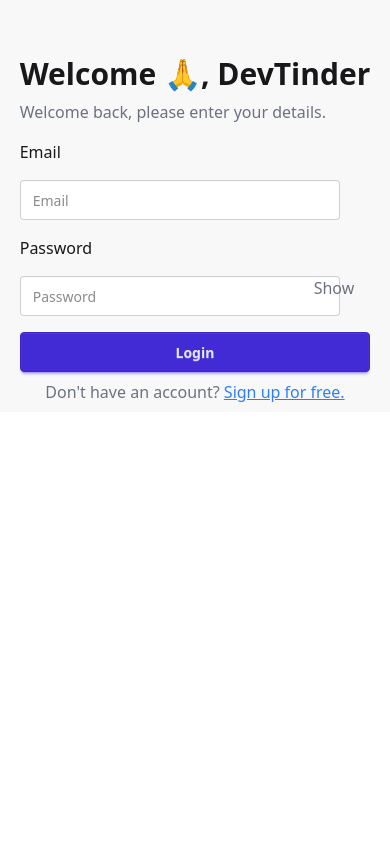
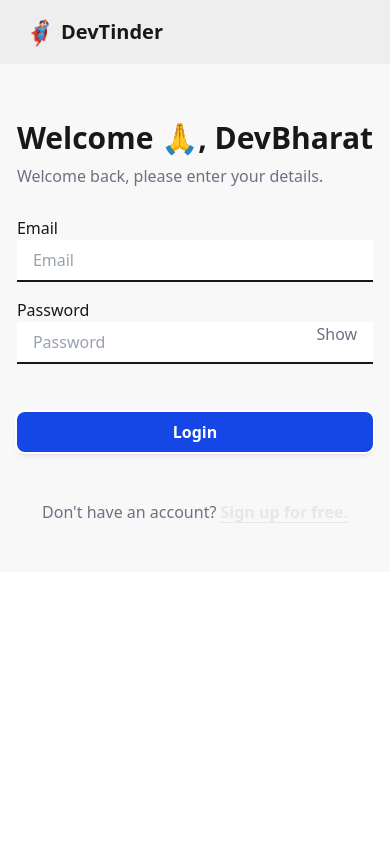
Before and after one commit to ShivamIsHere/devTinder-web, a React (Vite) app: page /login in a window 390 px wide. Shown: the top 844 px of the page. Built offline with nearby package versions, Linux system fonts and the light colour scheme; no server answers.

Commit message:
updated code

```diff
--- a/src/App.jsx
+++ b/src/App.jsx
@@ -1,7 +1,6 @@
 import { BrowserRouter, Route, Routes } from "react-router-dom"
 import Body from "./components/Body"
 import Login from "./components/Login"
-import Signup from "./components/Signup"
 import Profile from "./components/Profile"
 import { Provider } from "react-redux"
 import appStore from "./utils/appStore"
@@ -19,13 +18,10 @@
     <Provider store={appStore}>
       <BrowserRouter basename="/">
         <Routes>
-        <Route path="/login" element={<Login />} />
-        <Route path="/signup" element={<Signup />} />
           <Route path="/" element={<Body/>} >
             <Route path="/" element={<Home/>} />
             <Route path="/feed" element={<Feed/>} />
             <Route path="/login" element={<Login/>} />
-            <Route path="/signup" element={<Signup/>} />
             <Route path="/profile" element={<Profile/>} />
             <Route path="/connections" element={<Connections/>} />
             <Route path="/requests" element={<Requests/>} />
--- a/src/components/Auth.jsx
+++ /dev/null
@@ -1,26 +0,0 @@
-import { useState } from "react";
-import Login from "./Login";
-import SignUp from "./Signup";
-
-const Auth = () => {
-  const [isLoginForm, setIsLoginForm] = useState(true);
-
-  return (
-    <div className="flex flex-wrap">
-      <div className="w-full md:w-1/2 flex justify-center items-center bg-base-200">
-        {isLoginForm ? <Login toggleForm={() => setIsLoginForm(false)} /> : <SignUp toggleForm={() => setIsLoginForm(true)} />}
-      </div>
-
-      <div className="hidden md:block md:w-1/2 h-screen">
-        <img className="h-full w-full object-cover opacity-90"
-          src={isLoginForm
-            ? "https://i.pinimg.com/originals/06/aa/40/06aa408f09f394c3b46d6cbe1efad944.gif"
-            : "https://i.pinimg.com/originals/a4/07/22/a4072206392b57e4b3ede6588e81d7f3.gif"}
-          alt="Background"
-        />
-      </div>
-    </div>
-  );
-};
-
-export default Auth;
--- a/src/components/Login.jsx
+++ b/src/components/Login.jsx
@@ -5,21 +5,47 @@
 import { useNavigate } from "react-router-dom";
 import { BASE_URL } from "../utils/constants";
 
-const Login = ({ toggleForm }) => {
+const Login = () => {
+  const [firstName, setFirstName] = useState("");
+  const [lastName, setLastName] = useState("");
+  const [age, setAge] = useState("");
+  const [gender, setGender] = useState("");
   const [emailId, setEmailId] = useState("");
   const [password, setPassword] = useState("");
   const [showPassword, setShowPassword] = useState(false);
   const [errorMessage, setErrorMessage] = useState("");
+  const [isLoginForm, setIsLoginForm] = useState(true);
 
   const dispatch = useDispatch();
   const navigate = useNavigate();
 
+  // Handle login form submission
   const handleLogin = async (e) => {
     e.preventDefault();
     try {
-      const res = await axios.post(`${BASE_URL}/login`, { emailId, password }, { withCredentials: true });
+      const res = await axios.post(
+        `${BASE_URL}/login`,
+        { emailId, password },
+        { withCredentials: true }
+      );
       dispatch(addUser(res.data));
       navigate("/feed");
+    } catch (err) {
+      setErrorMessage(err?.response?.data?.message || "Something went wrong!");
+      console.error(err);
+    }
+  };
+
+  const handleSignUp = async (e) => {
+    e.preventDefault();
+    try {
+      const res = await axios.post(
+        `${BASE_URL}/signup`,
+        { emailId, password, firstName, lastName, age, gender },
+        { withCredentials: true }
+      );
+      dispatch(addUser(res.data));
+      navigate("/profile");
     } catch (err) {
       setErrorMessage(err?.response?.data?.message || "Something went wrong!");
       console.error(err);
@@ -30,42 +56,148 @@
     <div className="flex flex-wrap">
       <div className="flex w-full flex-col md:w-1/2 bg-base-200">
         <div className="lg:w-[28rem] mx-auto my-auto flex flex-col justify-center pt-8 md:justify-start md:px-6 md:pt-16 mt-6">
-          <p className="text-left text-3xl font-bold">Welcome 🙏, DevTinder</p>
-          <p className="mt-2 text-left text-gray-500">Welcome back, please enter your details.</p>
+          <div>
+            {isLoginForm ? (
+              <p className="text-left text-3xl font-bold">
+                Welcome 🙏, DevBharat
+              </p>
+            ) : (
+              <p className="text-left text-3xl font-bold">Register</p>
+            )}
+          </div>
 
-          <form className="flex flex-col pt-4 space-y-4" onSubmit={handleLogin}>
+          <p className="mt-2 text-left text-gray-500">
+            Welcome back, please enter your details.
+          </p>
+
+          <div className="flex flex-col pt-3 md:pt-8">
+            {/* SignUp Form */}
+            {!isLoginForm && (
+              <>
+                <div className="grid gap-3 md:grid-cols-2">
+                  {/* First Name */}
+                  <div>
+                    <label>First Name</label>
+                    <input
+                      type="text"
+                      value={firstName}
+                      onChange={(e) => setFirstName(e.target.value)}
+                      placeholder="Your Name"
+                      className="mt-2 h-12 w-full rounded-md bg-gray-100 px-3"
+                    />
+                  </div>
+                  {/* Last Name */}
+                  <div>
+                    <label>Last Name</label>
+                    <input
+                      type="text"
+                      value={lastName}
+                      onChange={(e) => setLastName(e.target.value)}
+                      placeholder="Last Name"
+                      className="mt-2 h-12 w-full rounded-md bg-gray-100 px-3"
+                    />
+                  </div>
+
+                  <div>
+                    <label>Gender</label>
+                    <select
+                      value={gender}
+                      onChange={(e) => setGender(e.target.value)}
+                      className="mt-2 h-12 w-full rounded-md bg-gray-100 px-3"
+                    >
+                      <option value="">Select Gender</option>
+                      <option value="male">Male</option>
+                      <option value="female">Female</option>
+                      <option value="other">Others</option>
+                    </select>
+                  </div>
+
+                  <div>
+                    <label>Age</label>
+                    <input
+                      type="text"
+                      value={age}
+                      onChange={(e) => setAge(e.target.value)}
+                      placeholder="Enter your age"
+                      className="mt-2 h-12 w-full rounded-md bg-gray-100 px-3"
+                    />
+                  </div>
+                </div>
+              </>
+            )}
+
+            <div>
+              <div className="flex flex-col pt-4">
                 <label>Email</label>
+                <div className="focus-within:border-b-gray-500 relative flex overflow-hidden border-b-2 transition">
                   <input
                     type="email"
                     value={emailId}
                     onChange={(e) => setEmailId(e.target.value)}
-              className="input input-bordered w-full max-w-xs"
+                    id="login-email"
+                    className="w-full flex-1 appearance-none border-gray-300 bg-base-100 px-4 py-2 text-base text-white placeholder-gray-400 focus:outline-none"
                     placeholder="Email"
                   />
-
+                </div>
+              </div>
+              <div className="mb-12 flex flex-col pt-4">
                 <label>Password</label>
-            <div className="relative">
+                <div className="focus-within:border-b-gray-500 relative flex overflow-hidden border-b-2 transition">
                   <input
                     type={showPassword ? "text" : "password"}
                     value={password}
                     onChange={(e) => setPassword(e.target.value)}
-                className="input input-bordered w-full max-w-xs"
+                    id="login-password"
+                    className="w-full flex-1 appearance-none border-gray-300 bg-base-100 px-4 py-2 text-base text-white placeholder-gray-400 focus:outline-none"
                     placeholder="Password"
                   />
-              <button type="button" onClick={() => setShowPassword(!showPassword)} className="absolute right-4 text-gray-500">
+                  <button
+                    type="button"
+                    onClick={() => setShowPassword(!showPassword)}
+                    className="absolute right-4 text-gray-500"
+                  >
                     {showPassword ? "Hide" : "Show"}
                   </button>
                 </div>
+              </div>
+              {errorMessage && (
+                <div className="text-red-500 text-sm mb-4">{errorMessage}</div>
+              )}
+            </div>
 
-            {errorMessage && <p className="text-red-500">{errorMessage}</p>}
+            <button
+              onClick={isLoginForm ? handleLogin : handleSignUp}
+              className="w-full rounded-lg bg-blue-700 px-4 py-2 text-center text-base font-semibold text-white shadow-md ring-gray-500 ring-offset-2 transition focus:ring-2"
+            >
+              {isLoginForm ? "Login" : "Sign Up"}
+            </button>
+          </div>
 
-            <button className="btn btn-primary w-full" type="submit">Login</button>
-          </form>
-
-          <p className="m-auto cursor-pointer py-2 text-gray-500">
-            Don't have an account? <span className="text-blue-500 underline cursor-pointer" onClick={toggleForm}>Sign up for free.</span>
+          <div className="py-12 text-center">
+            <p className="whitespace-nowrap text-gray-500">
+              {isLoginForm ? "Don't have an account? " : "Existing User? "}
+              <span
+                className="underline-offset-4 md:mx-2 font-semibold text-gray-200 underline cursor-pointer"
+                onClick={() => setIsLoginForm(!isLoginForm)}
+              >
+                {isLoginForm ? "Sign up for free." : "Login Here"}
+              </span>
             </p>
           </div>
+        </div>
+      </div>
+
+      {/* Right Side image */}
+      <div className="pointer-events-none relative hidden h-screen select-none md:block md:w-1/2">
+        <img
+          className="-z-1 absolute h-full w-full object-cover object-center opacity-90"
+          src={
+            isLoginForm
+              ? "https://i.pinimg.com/originals/06/aa/40/06aa408f09f394c3b46d6cbe1efad944.gif"
+              : "https://i.pinimg.com/originals/a4/07/22/a4072206392b57e4b3ede6588e81d7f3.gif"
+          }
+          alt="Background"
+        />
       </div>
     </div>
   );
--- a/src/components/Signup.jsx
+++ /dev/null
@@ -1,77 +0,0 @@
-import { useState } from "react";
-import axios from "axios";
-import { useDispatch } from "react-redux";
-import { addUser } from "../utils/userSlice";
-import { useNavigate } from "react-router-dom";
-import { BASE_URL } from "../utils/constants";
-
-const SignUp = ({ toggleForm }) => {
-  const [firstName, setFirstName] = useState("");
-  const [lastName, setLastName] = useState("");
-  const [age, setAge] = useState("");
-  const [gender, setGender] = useState("");
-  const [emailId, setEmailId] = useState("");
-  const [password, setPassword] = useState("");
-  const [errorMessage, setErrorMessage] = useState("");
-
-  const dispatch = useDispatch();
-  const navigate = useNavigate();
-
-  const handleSignUp = async (e) => {
-    e.preventDefault();
-    try {
-      const res = await axios.post(`${BASE_URL}/signup`, { emailId, password, firstName, lastName, age, gender }, { withCredentials: true });
-      dispatch(addUser(res.data));
-      navigate("/profile");
-    } catch (err) {
-      setErrorMessage(err?.response?.data?.message || "Something went wrong!");
-      console.error(err);
-    }
-  };
-
-  return (
-    <div className="flex flex-wrap">
-      <div className="flex w-full flex-col md:w-1/2 bg-base-200">
-        <div className="lg:w-[28rem] mx-auto my-auto flex flex-col justify-center pt-8 md:justify-start md:px-6 md:pt-16 mt-6">
-          <p className="text-left text-3xl font-bold">Register</p>
-          <p className="mt-2 text-left text-gray-500">Create your account and get started.</p>
-
-          <form className="flex flex-col pt-4 space-y-4" onSubmit={handleSignUp}>
-            <label>First Name</label>
-            <input type="text" value={firstName} onChange={(e) => setFirstName(e.target.value)} className="input input-bordered w-full max-w-xs" placeholder="First Name" />
-
-            <label>Last Name</label>
-            <input type="text" value={lastName} onChange={(e) => setLastName(e.target.value)} className="input input-bordered w-full max-w-xs" placeholder="Last Name" />
-
-            <label>Gender</label>
-            <select value={gender} onChange={(e) => setGender(e.target.value)} className="input input-bordered w-full max-w-xs">
-              <option value="">Select Gender</option>
-              <option value="male">Male</option>
-              <option value="female">Female</option>
-              <option value="other">Other</option>
-            </select>
-
-            <label>Age</label>
-            <input type="number" value={age} onChange={(e) => setAge(e.target.value)} className="input input-bordered w-full max-w-xs" placeholder="Age" />
-
-            <label>Email</label>
-            <input type="email" value={emailId} onChange={(e) => setEmailId(e.target.value)} className="input input-bordered w-full max-w-xs" placeholder="Enter your email" />
-
-            <label>Password</label>
-            <input type="password" value={password} onChange={(e) => setPassword(e.target.value)} className="input input-bordered w-full max-w-xs" placeholder="Enter your password" />
-
-            {errorMessage && <p className="text-red-500">{errorMessage}</p>}
-
-            <button className="btn btn-primary w-full" type="submit">Sign Up</button>
-          </form>
-
-          <p className="m-auto cursor-pointer py-2 text-gray-500">
-            Already have an account? <span className="text-blue-500 underline cursor-pointer" onClick={toggleForm}>Login Here</span>
-          </p>
-        </div>
-      </div>
-    </div>
-  );
-};
-
-export default SignUp;
```
Lines whose indentation alone changed are shown as unchanged.
